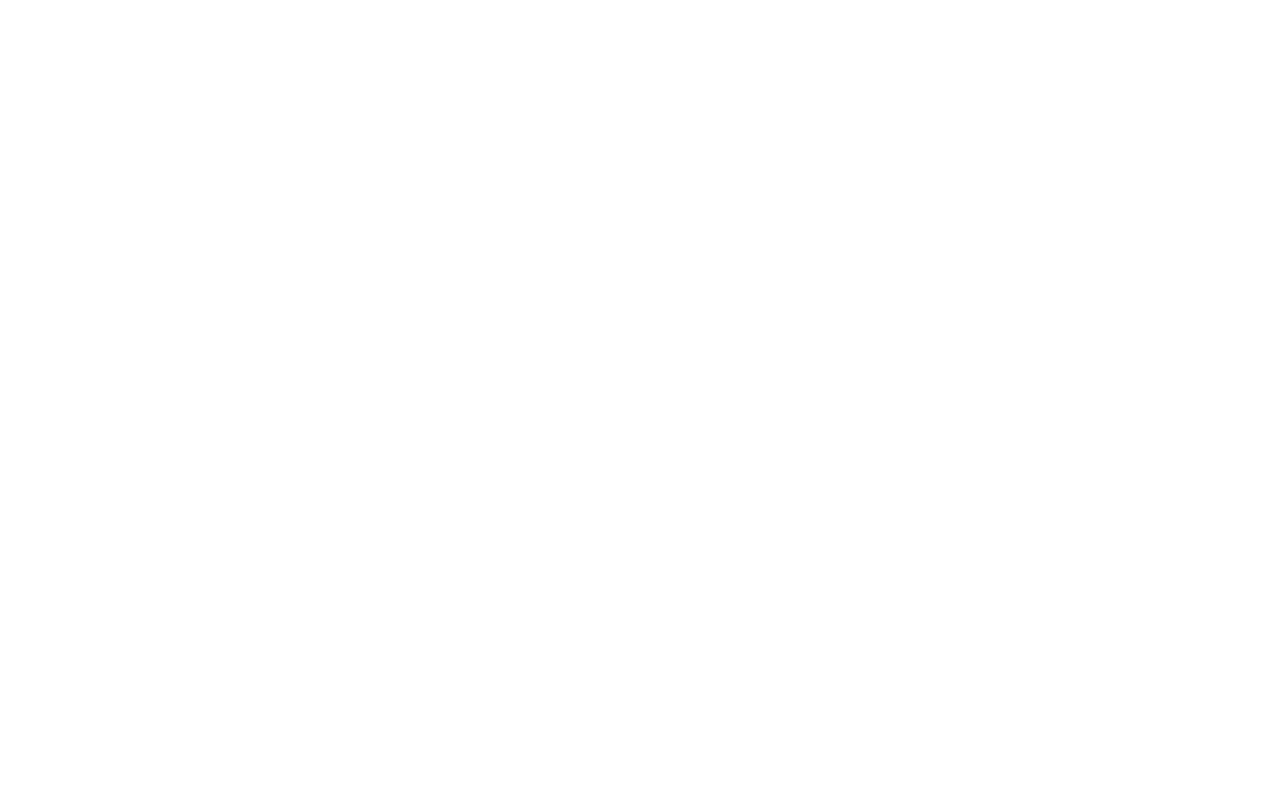
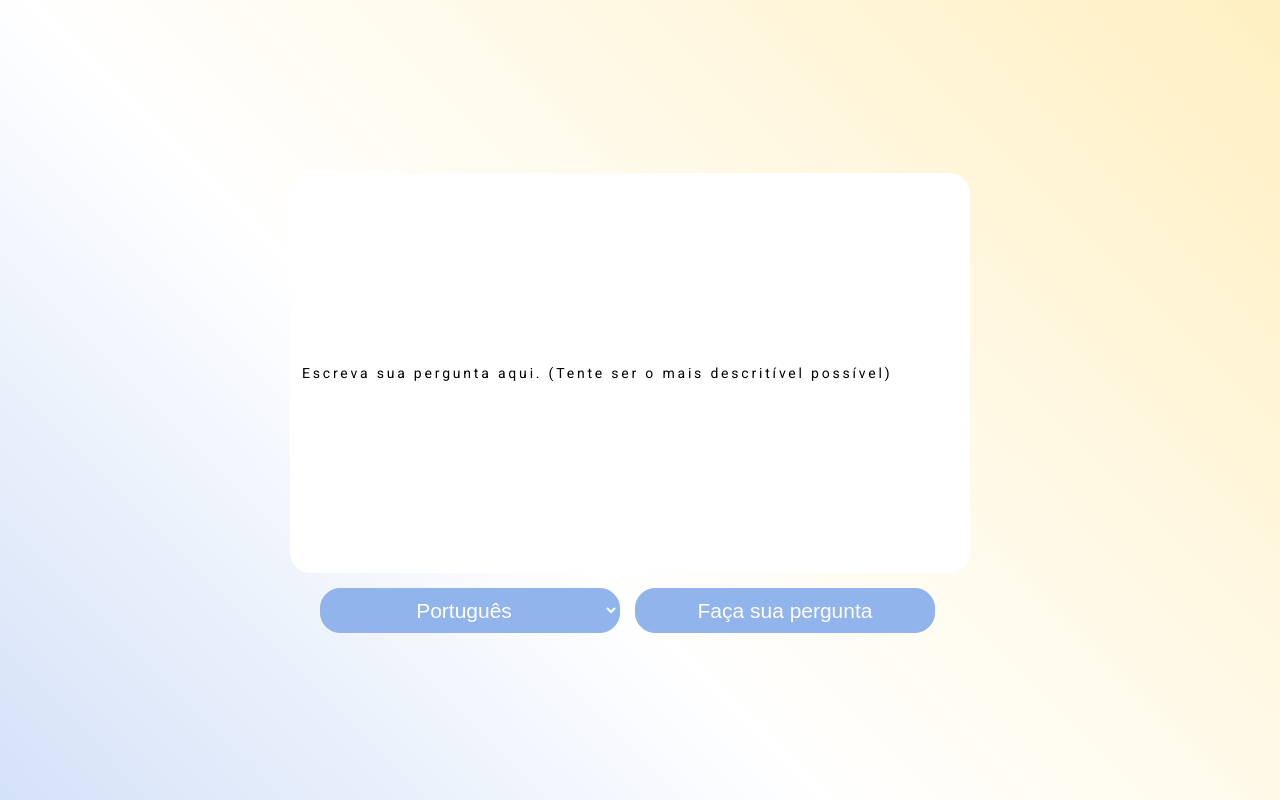
Before and after one commit to wallysom2/mini-hackathon-front, a React (Create React App) app: page /add-question in a window 1280 px wide. Before the commit this address had no page. Built offline with nearby package versions, Linux system fonts and the light colour scheme.

Commit message:
add: AddQuestion

```diff
--- /dev/null
+++ b/src/components/AddQuestion.js
@@ -0,0 +1,139 @@
+import styled from 'styled-components';
+import dayjs from 'dayjs';
+import { useNavigate } from 'react-router-dom';
+import { useState } from 'react';
+import axios from 'axios';
+
+function AddQuestion() {
+    let i;
+
+    const [user, setUser] = useState({
+        name: '',
+        question: '',
+        subject: '',
+        date: ''
+    });
+
+    const navigate = useNavigate();
+
+    function AdicionaSelect(){
+        i = document.form.select.selectedIndex;
+    }
+
+    function Cadastrar() {
+        setUser({...user, name: JSON.parse(localStorage.getItem("user")), subject: i, date: dayjs().format('DD/MM/YYYY')})
+        const promisse = axios.post("https://mini-hackathon-back.herokuapp.com/question", user);
+        promisse.then(response => {
+            const { data } = response;
+            console.log(data);
+            navigate("/questions");
+        });
+        promisse.catch(warning);
+    }
+
+    function warning() {
+        alert('Não foi possível executar a ação');
+    }
+
+    return (
+        <Container>
+            <Form onSubmit={Cadastrar}>
+                <input type="text" placeholder='Escreva sua pergunta aqui. (Tente ser o mais descritível possível)' onChange={e => setUser({ ...user, question: e.target.value })}></input>
+                <select name="select" onChange={AdicionaSelect}>
+                    {['Português', 'Matemática', 'História', 'Geografia', 'Ciências da natureza', 'Ciências sociais'].map(
+                        e => <option value={e}>{e}</option>
+                    )}
+                </select>
+                <button type='submit'>Faça sua pergunta</button>
+            </Form>
+
+        </Container>
+    )
+}
+
+export default AddQuestion;
+
+const Container = styled.div`
+display: flex;
+width: 100%;
+height: 100vh;
+justify-content: center;
+align-items: center;
+font-size: 25px;
+background: linear-gradient(45deg, #92B4EC, #FFFFFF, #FFE69A, #FFD24C);
+background-size: 300% 300%;
+animation: colors 15s ease infinite;
+
+@keyframes colors {
+    0% {
+        background-position: 0% 50%;
+    }
+
+    50% {
+        background-position: 50% 100%;
+    }
+
+    100% {
+        background-position: 0% 50%;
+    }
+}
+`
+
+const Form = styled.form`
+width: 700px;
+
+
+input {
+    width: 680px;
+    height: 400px;
+    background: #FFFFFF;
+    border: 1px solid #FFFFFF;
+    border-radius: 20px;
+    margin-top: 6px;
+    padding-left: 11px;
+    font-family: 'Roboto', sans-serif;
+    font-size: 14px;
+    font-weigth: 700;
+    letter-spacing: 0.2em;
+    color: #000000;
+    display: flex;
+    justify-content: start;
+}
+input::placeholder {
+    color: #000000;
+}
+
+button {
+    width: 300px;
+    height: 45px;
+    margin-top: 15px;
+    margin-left: 15px;
+    color: #FFFFFF;
+    background: #92B4EC;
+    border-radius: 20px;
+    border: 1px solid #92B4EC;
+    font-style: normal;
+    font-weight: 400;
+    font-size: 20.976px;
+    line-height: 26px;
+    text-align: center;
+    color: #FFFFFF;
+}
+
+select {
+    width: 300px;
+    height: 45px;
+    margin-top: 15px;
+    margin-left: 30px;
+    color: #FFFFFF;
+    background: #92B4EC;
+    border-radius: 20px;
+    border: 1px solid #92B4EC;
+    font-style: normal;
+    font-weight: 400;
+    font-size: 20.976px;
+    line-height: 26px;
+    text-align: center;
+    color: #FFFFFF;
+}
+`
--- a/src/components/App.js
+++ b/src/components/App.js
@@ -2,6 +2,7 @@
 import Login from './Login'
 import Home from './Home';
 import Questions from './Questions';
+import AddQuestion from './AddQuestion';
 
 function App() {
   return (
@@ -10,6 +11,7 @@
         <Route path="/" element={<Home />} />
         <Route path="/login" element={<Login />} />
         <Route path="/questions" element={<Questions />} />
+        <Route path="/add-question" element={<AddQuestion />} />
       </Routes>
     </BrowserRouter>)
 }
--- a/src/components/Home.js
+++ b/src/components/Home.js
@@ -11,7 +11,9 @@
                     <img src={Parternon} alt="logo"></img>
                 </Logo>
                 <Div>
-                <Link to={`/questions`}> Perguntas </Link>
+                    <Link to={`/questions`}>
+                        <p>Perguntas</p>
+                    </Link>
 
                     <p>Faça uma pergunta</p>
                 </Div>
@@ -85,6 +87,7 @@
     font-size: 20px;
     font-weigth: 700;
     letter-spacing: 0.2em;
+    margin-top: 15px;
 }
 `
 
--- a/src/components/Login.js
+++ b/src/components/Login.js
@@ -8,7 +8,7 @@
 
     const submitForm = event => {
         localStorage.setItem("user", user)
-        navigate('/questions')
+        navigate('/add-question')
         event.preventDefault()
     }
 
@@ -34,15 +34,25 @@
     justify-content: center;
     align-items: center;
     font-size: 25px;
+    background: linear-gradient(45deg, #92B4EC, #FFFFFF, #FFE69A, #FFD24C);
+    background-size: 300% 300%;
+    animation: colors 15s ease infinite;
 
     div {
-        height: 200px;
+        height: 220px;
         width: 300px;
         text-align: center;
         display: flex;
         flex-direction: column;
         justify-content: space-between
     }
+
+    h1 {
+        font-family: 'Righteous', cursive;
+        font-size: 25px;
+        letter-spacing: 0.2em;
+        width: 300px;
+      }
 
     form {
         display: flex;
@@ -53,5 +63,24 @@
 
     input, button {
         height: 40px;
+        border-radius: 5px;
+        font-family: 'Roboto', sans-serif;
+        font-size: 15px;
+        font-weigth: 400;
+        letter-spacing: 0.2em;
+    }
+
+    @keyframes colors {
+        0% {
+            background-position: 0% 50%;
+        }
+
+        50% {
+            background-position: 50% 100%;
+        }
+
+        100% {
+            background-position: 0% 50%;
+        }
     }
 `
```
